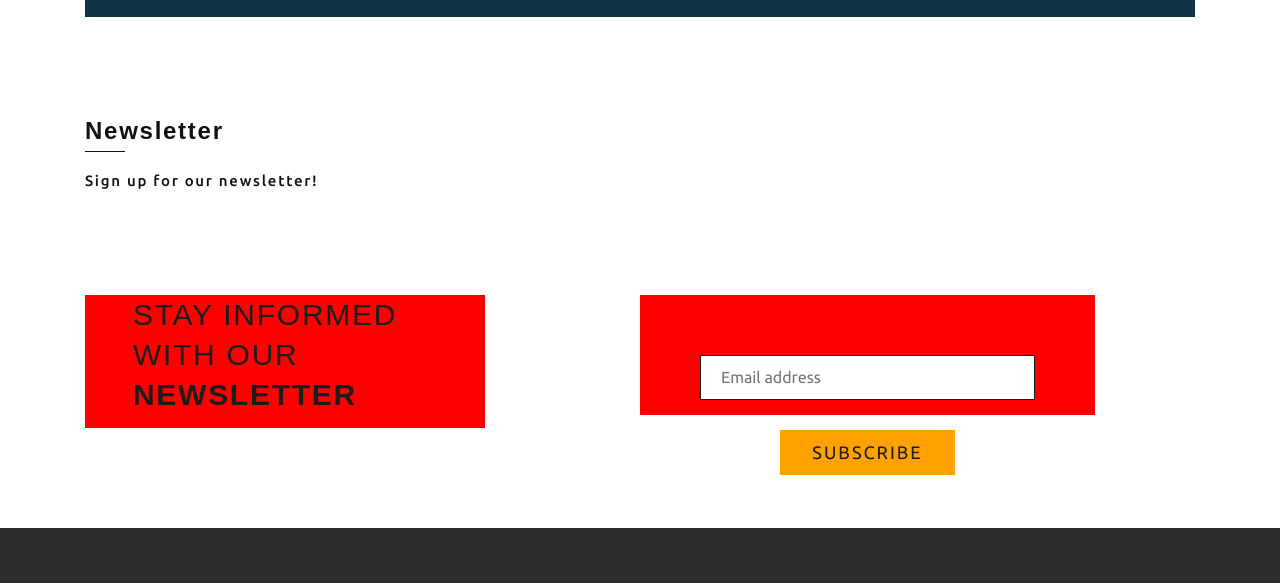
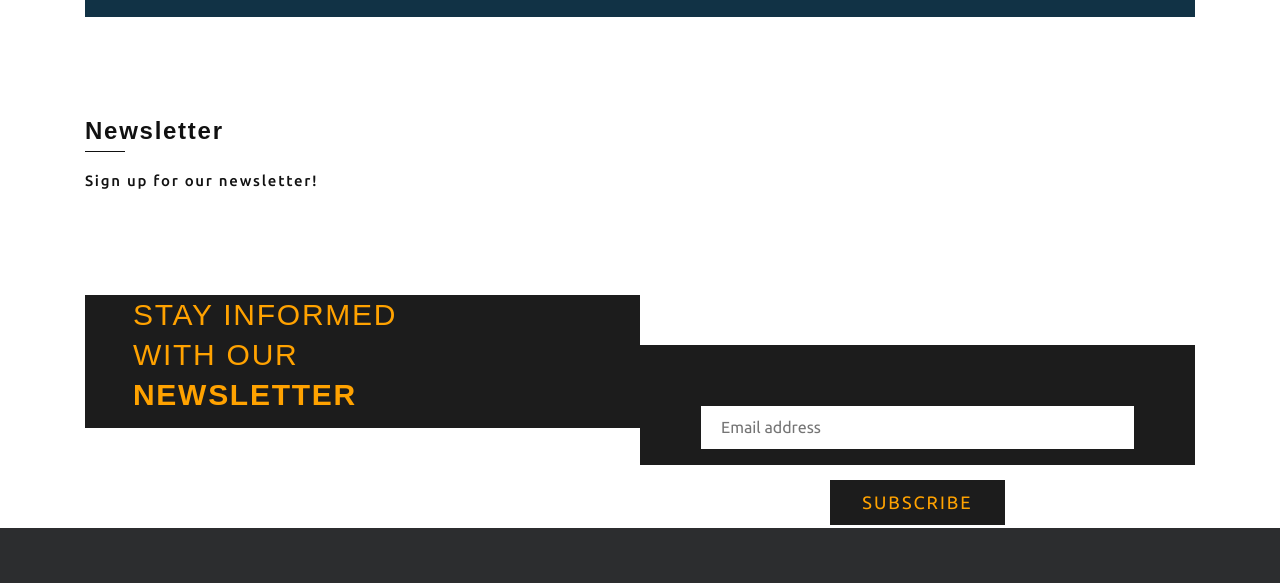
Before and after one commit to gokulmanohar/Proddec-Website-Test, a plain HTML site: page proddec/newsletter.html in a window 1280 px wide. Shown: the part 533-1116 px from the top of the page. Drawn offline with Linux system fonts and the light colour scheme; a web font is replaced by a local one.

Commit message:
Update main.css

```diff
--- a/proddec/css/main.css
+++ b/proddec/css/main.css
@@ -1017,9 +1017,15 @@ ul.sub-menu li a {
 /* News Letter*/
 
 .newsletter-left {
+<<<<<<< HEAD
     height: auto;
     width: auto;
     background-color: red;
+=======
+    height: 325px;
+    width: 100%;
+    background-color: #1C1C1C;
+>>>>>>> parent of a2e50a3... Update main.css
     display: table;
     text-align: center;
 }
@@ -1035,7 +1041,7 @@ ul.sub-menu li a {
     text-align: left;
     font-size: 30px;
     font-weight: 100;
-    color: #1C1C1C;
+    color: #FFA200;
     line-height: 40px;
 }
 
@@ -1043,16 +1049,26 @@ ul.sub-menu li a {
     position: relative;
     height: auto;
     width: 100%;
+<<<<<<< HEAD
     background-color: red;
+=======
+    background-color: #1C1C1C;
+>>>>>>> parent of a2e50a3... Update main.css
     display: table;
     text-align: center;
 }
 
 .newsletter-right-inner {
     position: absolute;
+<<<<<<< HEAD
     /* left: 50px; */
     /* top: 50px; */
     background: red;
+=======
+    left: 50px;
+    top: 50px;
+    background: #1C1C1C;
+>>>>>>> parent of a2e50a3... Update main.css
     width: calc(100% - 100px);
     height: calc(100% - 100px);
     padding: 60px;
@@ -1069,17 +1085,17 @@ ul.sub-menu li a {
 }
 
 .newsletter-right-inner input:focus {
-    border: 1px solid #1C1C1C;
+    border: 1px solid #FFA200;
 }
 
 .newsletter-right-inner input[type=submit] {
     margin-top: 15px;
     max-width: 175px;
     margin: auto;
-    background: #FFA200;
+    background: #1C1C1C;
     border: 0;
     margin-top: 30px;
-    color: #1C1C1C;
+    color: #FFA200;
     font-size: 18px;
     letter-spacing: 1.5pt;
 }
```
